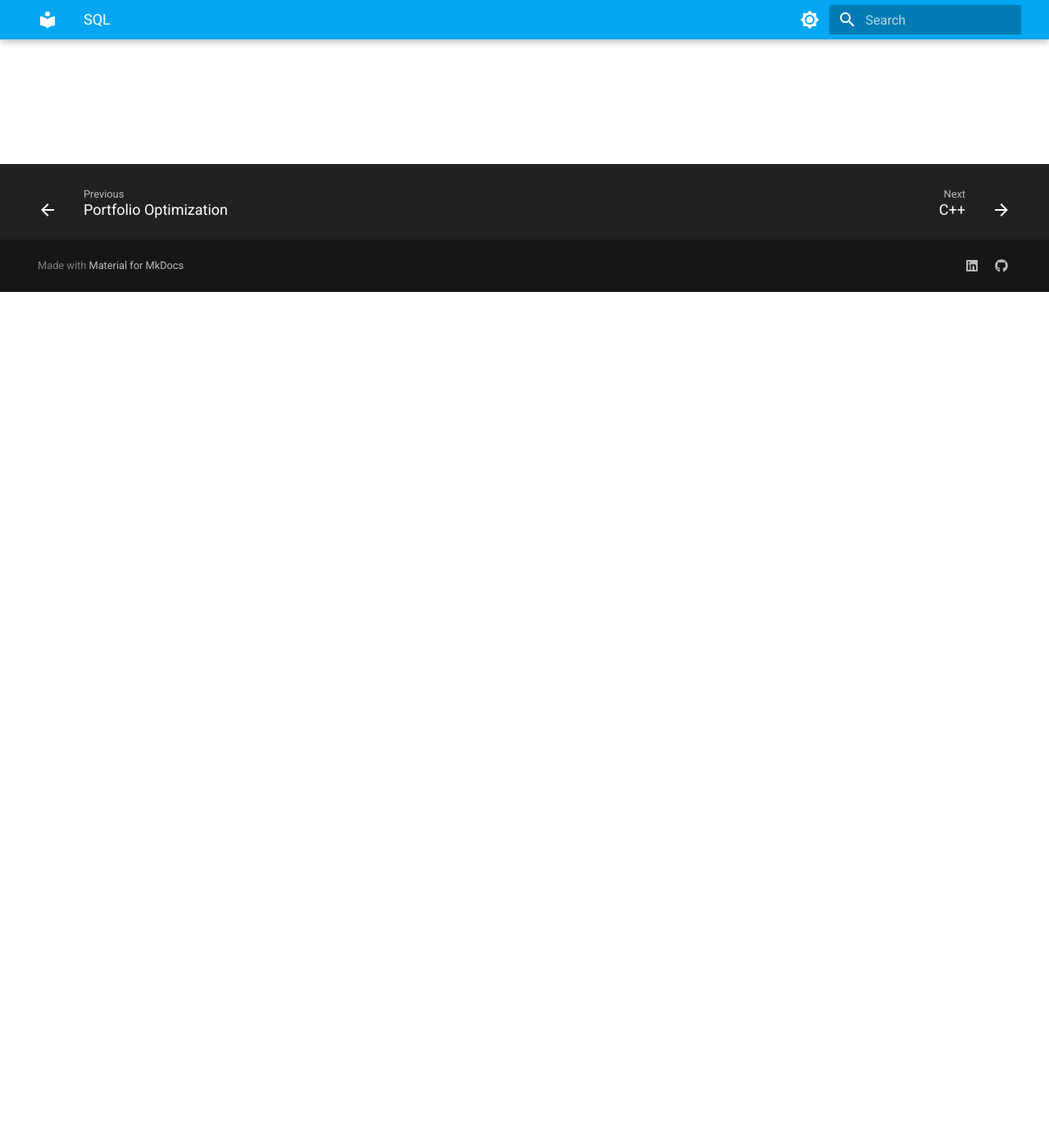
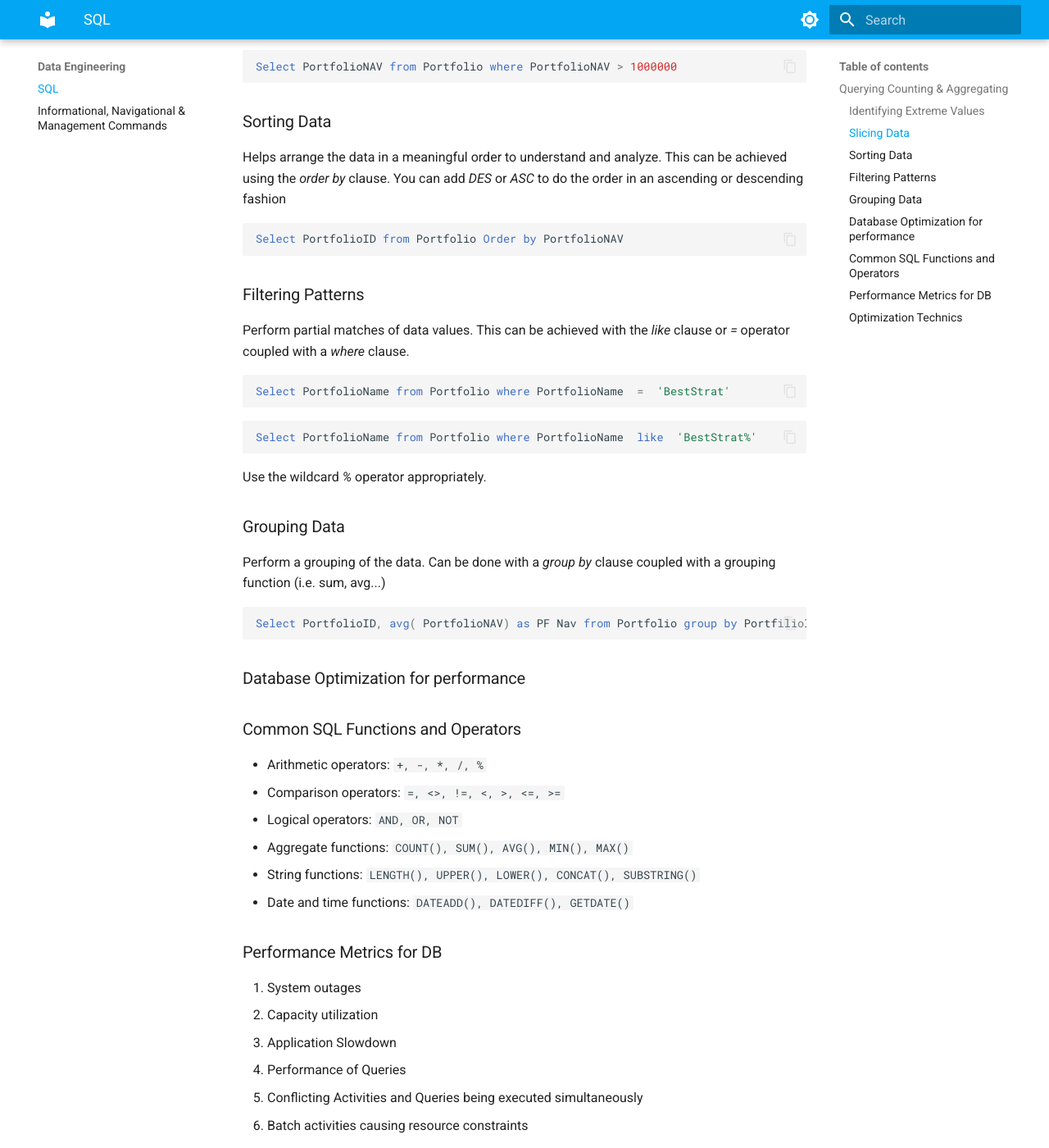
Before and after one commit to RRYami/MyBlog, an MkDocs documentation site: the page built from docs/Documentations/DataEngineering/sql.md, in a window 1280 px wide and 1400 px high, scrolled down 1044 px. Shown: the whole window at 82% size. Built offline with MkDocs 1.6.1 and Material for MkDocs 9.7.7, drawn with Linux system fonts in a browser that asks for light colours; some of the changed text lies outside the part shown.

````diff
--- a/docs/Documentations/DataEngineering/sql.md
+++ b/docs/Documentations/DataEngineering/sql.md
@@ -1 +1,109 @@
 # SQL
+
+SQL (Structured Query Language) is the cornerstone of data engineering, providing the essential toolkit for interacting with relational databases. As a data engineer, you'll spend a significant amount of time querying, manipulating, and transforming data using SQL.
+
+## Querying Counting & Aggregating
+
+Counting the number of rows or records in a dataset
+
+```sql
+Select count(*) from Portfolios
+```
+
+Displaying the unique occurrence of a record
+
+```sql
+Select distinct PortfolioID from Portfolio
+```
+
+You can combined both to get the number of unique PortfolioID
+
+```sql
+Select count( distinct PortfolioID) from Portfolio
+```
+
+Aggregation include **_sum(); avg(); stdev()_**
+
+```sql
+Select avg( PortfolioNAV) from Portfolio
+```
+
+### Identifying Extreme Values
+
+Calculating the maximum & minimum value to identify extreme value
+
+```sql
+Select max(PortfolioNAV) from Portfolio
+```
+
+```sql
+Select min(PortfolioNAV) from Portfolio
+```
+
+### Slicing Data
+
+To slice a dataset you can use the _Where_ clause
+
+```sql
+Select PortfolioNAV from Portfolio where PortfolioNAV > 1000000
+```
+
+### Sorting Data
+
+Helps arrange the data in a meaningful order to understand and analyze. This can be achieved using the _order by_ clause. You can add _DES_ or _ASC_ to do the order in an ascending or descending fashion
+
+```sql
+Select PortfolioID from Portfolio Order by PortfolioNAV
+```
+
+### Filtering Patterns
+
+Perform partial matches of data values. This can be achieved with the _like_ clause or _=_ operator coupled with a _where_ clause.
+
+```sql
+Select PortfolioName from Portfolio where PortfolioName  =  'BestStrat'
+```
+
+```sql
+Select PortfolioName from Portfolio where PortfolioName  like  'BestStrat%'
+```
+
+Use the wildcard _%_ operator appropriately.
+
+### Grouping Data
+
+Perform a grouping of the data. Can be done with a _group by_ clause coupled with a grouping function (i.e. sum, avg...)
+
+```sql
+Select PortfolioID, avg( PortfolioNAV) as PF Nav from Portfolio group by PortfilioID
+```
+
+### Database Optimization for performance
+
+### Common SQL Functions and Operators
+
+- Arithmetic operators: `+, -, *, /, %`
+- Comparison operators: `=, <>, !=, <, >, <=, >=`
+- Logical operators: `AND, OR, NOT`
+- Aggregate functions: `COUNT(), SUM(), AVG(), MIN(), MAX()`
+- String functions: `LENGTH(), UPPER(), LOWER(), CONCAT(), SUBSTRING()`
+- Date and time functions: `DATEADD(), DATEDIFF(), GETDATE()`
+
+### Performance Metrics for DB
+
+1. System outages
+2. Capacity utilization
+3. Application Slowdown
+4. Performance of Queries
+5. Conflicting Activities and Queries being executed simultaneously
+6. Batch activities causing resource constraints
+
+### Optimization Technics
+
+**_Capacity Planning_** - Determining optimal hardware and software resources required for performance.
+
+**_Database Indexing_** - Locate data without searching each row in DB.
+
+**_Database Partitioning_** - Dividing large tables into smaller, individual tables.
+
+**_Database Normalization_** - Reducing inconsistencies arising out of data redundancy and anomalies arising out of update, delete, and insert operations on DB.
--- a/mkdocs.yml
+++ b/mkdocs.yml
@@ -7,6 +7,7 @@ nav:
     - Documentations/QuantitativeFinance/portfolio_optimization.md
   - Data Engineering:
     - Documentations/DataEngineering/sql.md
+    - Documentations/DataEngineering/linux.md
   - C ++:
     - Documentations/Programming/cpp.md
 
````
Also changed, not shown: docs/Documentations/DataEngineering/linux.md (added, +243 -0 lines), docs/index.md (+3 -1 lines).
